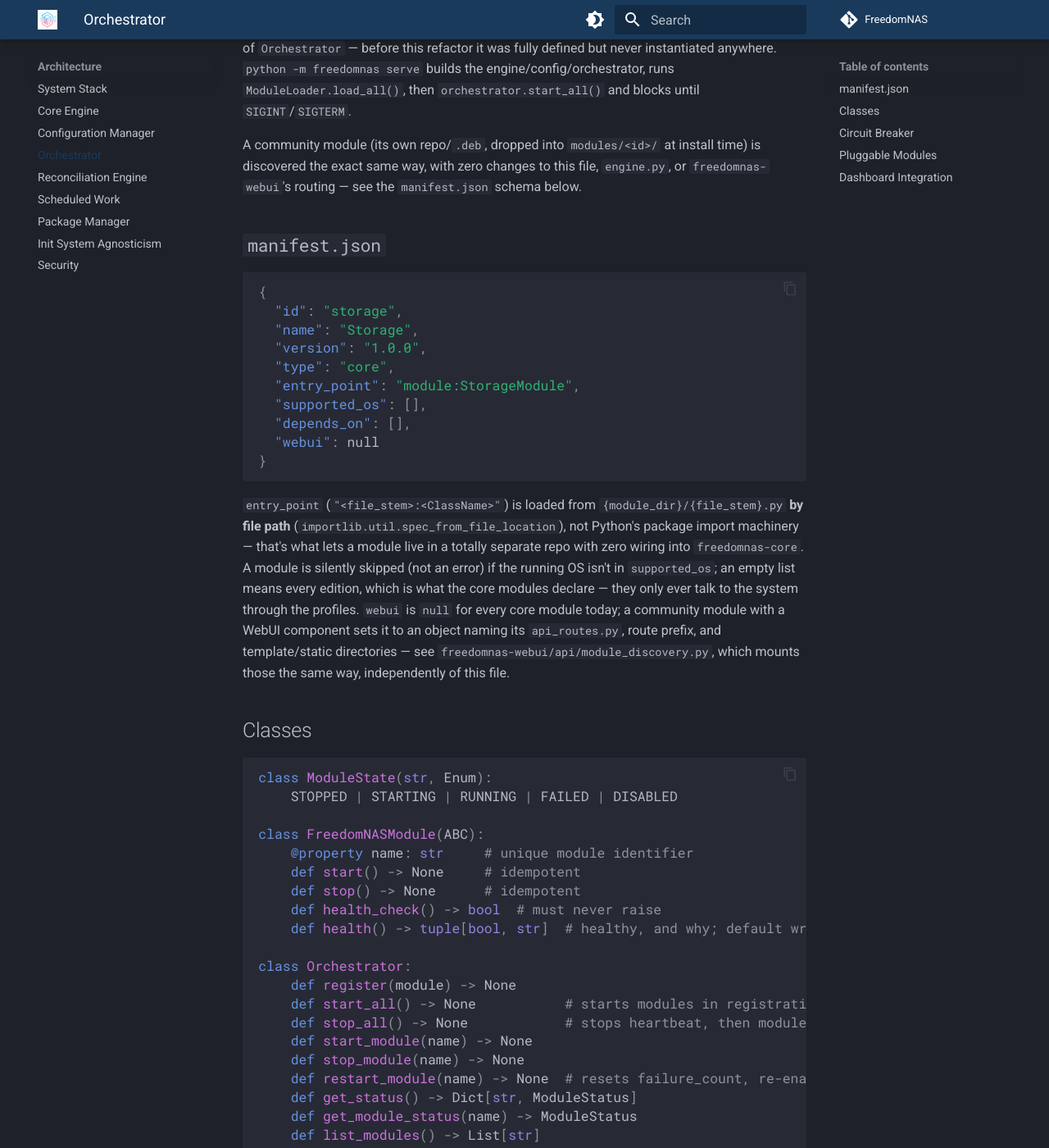
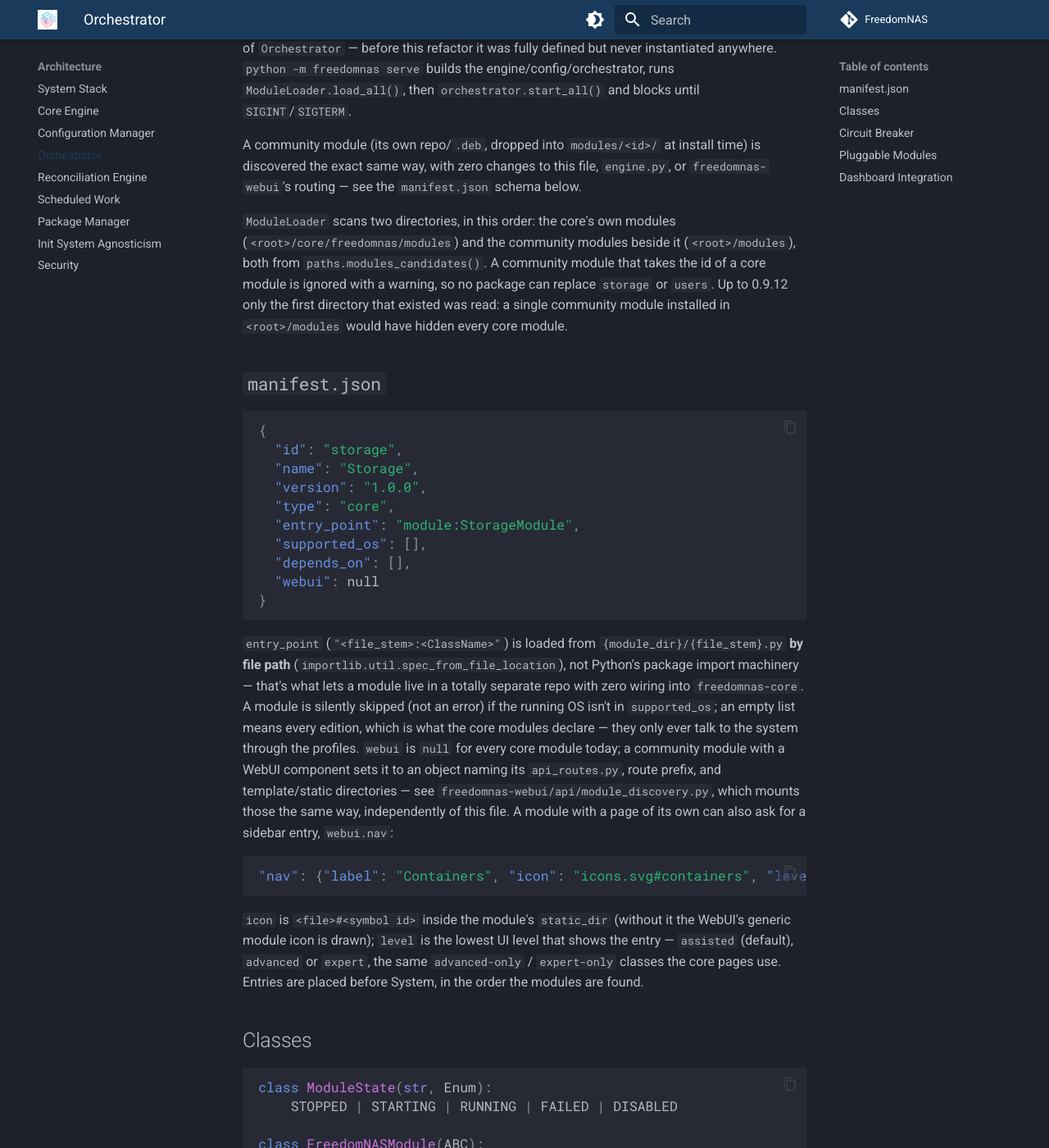
Before and after one commit to FreedomNAS/freedomnas-docs, an MkDocs documentation site: the page built from docs/architecture/orchestrator.md, in a window 1280 px wide and 1400 px high, scrolled down 377 px. Shown: the whole window at 82% size. Built offline with MkDocs 1.6.1 and Material for MkDocs 9.7.7, drawn with Linux system fonts in a browser that asks for light colours; some of the changed text lies outside the part shown.

Commit message:
Document community module loading, sidebar entries and reconcile

````diff
--- a/docs/architecture/orchestrator.md
+++ b/docs/architecture/orchestrator.md
@@ -18,6 +18,14 @@ A community module (its own repo/`.deb`, dropped into `modules/<id>/` at
 install time) is discovered the exact same way, with zero changes to this
 file, `engine.py`, or `freedomnas-webui`'s routing — see the `manifest.json`
 schema below.
+
+`ModuleLoader` scans two directories, in this order: the core's own modules
+(`<root>/core/freedomnas/modules`) and the community modules beside it
+(`<root>/modules`), both from `paths.modules_candidates()`. A community
+module that takes the id of a core module is ignored with a warning, so no
+package can replace `storage` or `users`. Up to 0.9.12 only the first
+directory that existed was read: a single community module installed in
+`<root>/modules` would have hidden every core module.
 
 ## `manifest.json`
 
@@ -45,7 +53,18 @@ the system through the profiles. `webui` is `null` for
 every core module today; a community module with a WebUI component sets it
 to an object naming its `api_routes.py`, route prefix, and template/static
 directories — see `freedomnas-webui/api/module_discovery.py`, which mounts
-those the same way, independently of this file.
+those the same way, independently of this file. A module with a page of its
+own can also ask for a sidebar entry, `webui.nav`:
+
+```json
+"nav": {"label": "Containers", "icon": "icons.svg#containers", "level": "advanced"}
+```
+
+`icon` is `<file>#<symbol id>` inside the module's `static_dir` (without it
+the WebUI's generic module icon is drawn); `level` is the lowest UI level
+that shows the entry — `assisted` (default), `advanced` or `expert`, the
+same `advanced-only` / `expert-only` classes the core pages use. Entries
+are placed before System, in the order the modules are found.
 
 ## Classes
 
@@ -59,6 +78,7 @@ class FreedomNASModule(ABC):
     def stop() -> None      # idempotent
     def health_check() -> bool  # must never raise
     def health() -> tuple[bool, str]  # healthy, and why; default wraps health_check()
+    def reconcile(desired: dict, mode: str) -> list[ActionResult]  # default: nothing to do
 
 class Orchestrator:
     def register(module) -> None
````
Also changed, not shown: docs/architecture/config.md (+6 -0 lines), docs/architecture/reconciler.md (+2 -1 lines), docs/developer/webui.md (+5 -0 lines).
